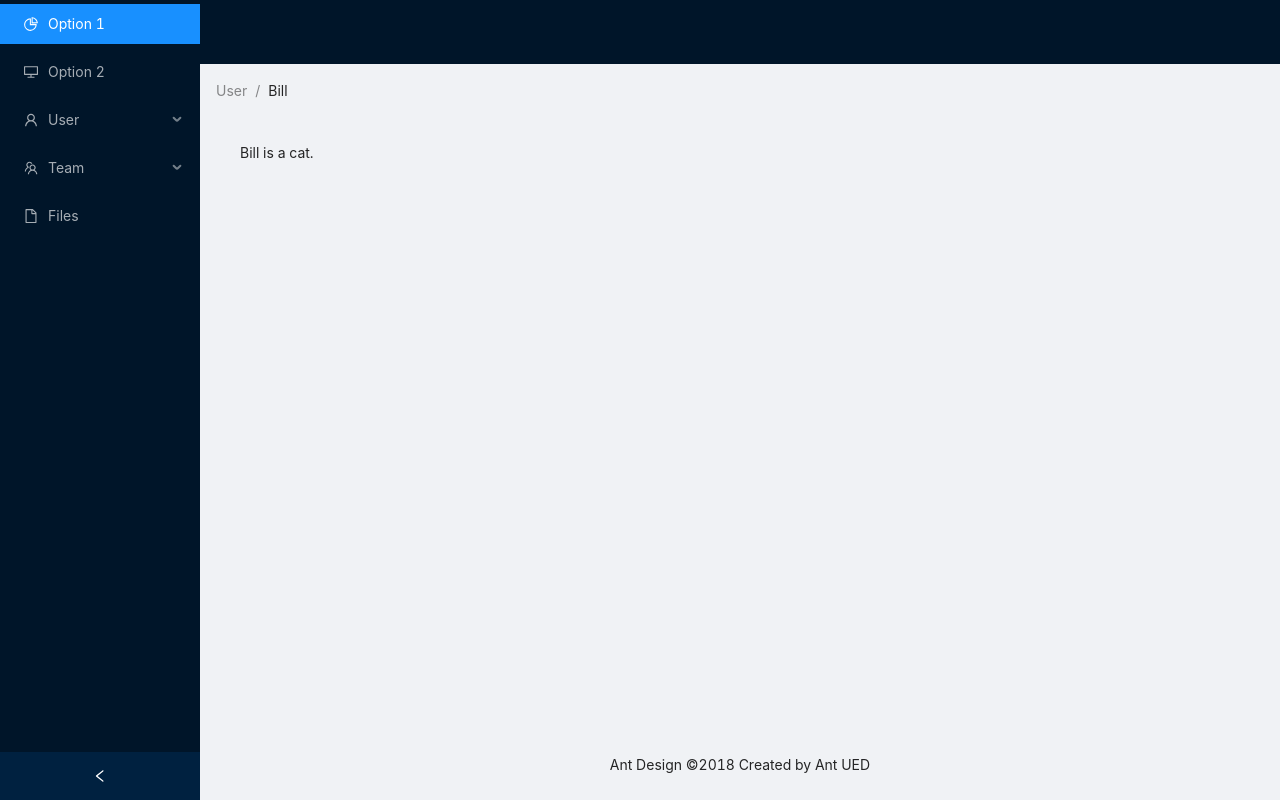
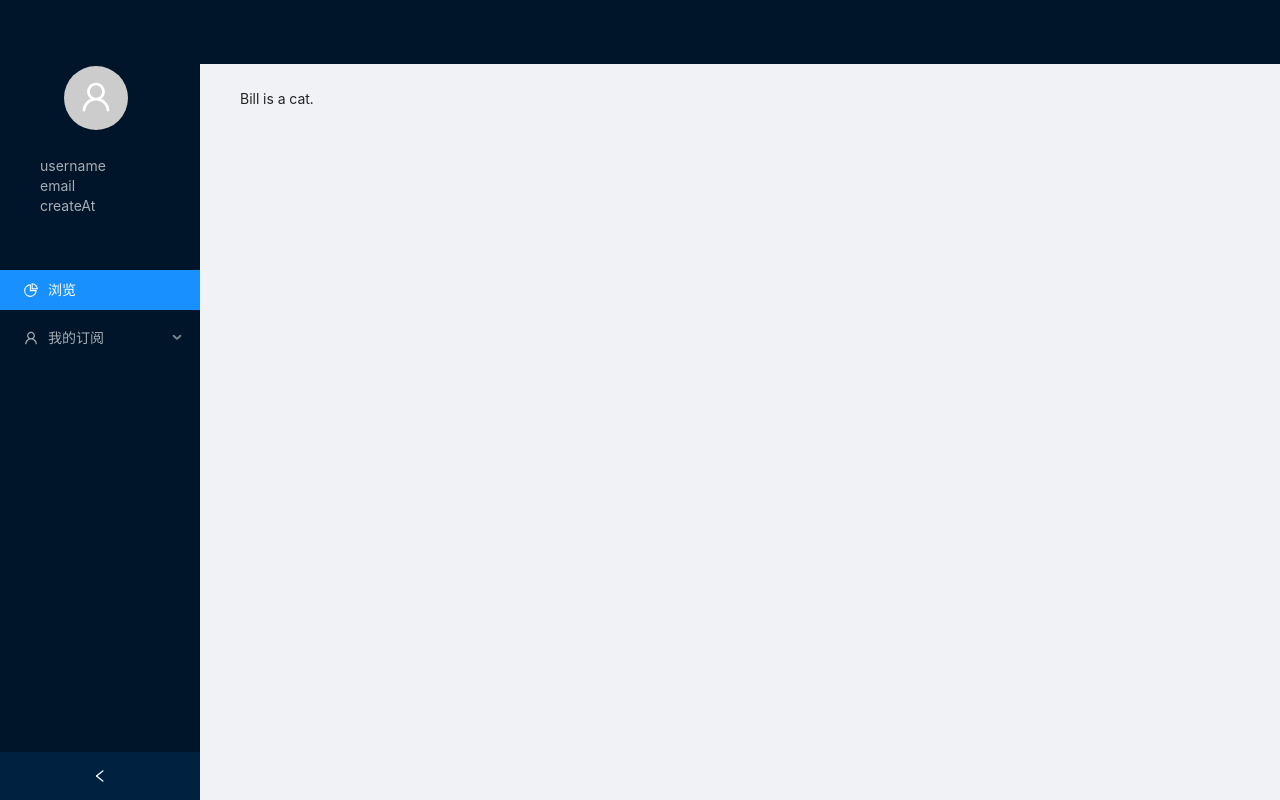
Before and after one commit to service-computing-2020/bbs_frontend, a Next.js app: page /forums in a window 1280 px wide. Built offline with nearby package versions, Linux system fonts and the light colour scheme.

Commit message:
浏览论坛ui

```diff
--- a/pages/forums/index.js
+++ b/pages/forums/index.js
@@ -1,10 +1,10 @@
-import React, { useState } from 'react';
+import React, { useState, useEffect } from 'react';
 import ReactDOM from 'react-dom';
 import styles from '../../styles/Forum.module.css'
 import 'antd/dist/antd.css';
 import ForumCard from '../../components/card'
 import 'antd/dist/antd.css';
-import { Layout, Menu, Breadcrumb } from 'antd';
+import { Layout, Menu, Breadcrumb, Avatar } from 'antd';
 import {
   DesktopOutlined,
   PieChartOutlined,
@@ -18,47 +18,48 @@ const { SubMenu } = Menu;
 
 export default function forums () {
   const [collapsed, setCollapsed] = useState(false)
+  const [avatarSize, setAvatarSize] = useState(64)
+  const [userInfoStyle, setUserInfoStyle] = useState({ height: '200px', position: 'relative' })
 
   const onCollapse = () => {
     setCollapsed(!collapsed)
+    if (avatarSize == 64) {
+      setAvatarSize(32);
+      setUserInfoStyle({ height: '80px', position: 'relative' })
+    } else {
+      setAvatarSize(64);
+      setUserInfoStyle({ height: '200px', position: 'relative' })
+    }
   }
   return (
     <Layout style={{ minHeight: '100vh' }}>
       <Sider collapsible collapsed={collapsed} onCollapse={onCollapse}>
-        <div className="logo" />
+        <div className={styles.logo}>
+
+        </div>
         <Menu theme="dark" defaultSelectedKeys={['1']} mode="inline">
+          <div style={userInfoStyle}>
+            <Avatar className={styles.avatar} size={avatarSize} icon={<UserOutlined />} />
+            {!collapsed && <div className={styles.username}>username</div>}
+            {!collapsed && <div className={styles.email}>email</div>}
+            {!collapsed && <div className={styles.create_at}>createAt</div>}
+          </div>
           <Menu.Item key="1" icon={<PieChartOutlined />}>
-            Option 1
+            浏览
           </Menu.Item>
-          <Menu.Item key="2" icon={<DesktopOutlined />}>
-            Option 2
-          </Menu.Item>
-          <SubMenu key="sub1" icon={<UserOutlined />} title="User">
-            <Menu.Item key="3">Tom</Menu.Item>
-            <Menu.Item key="4">Bill</Menu.Item>
-            <Menu.Item key="5">Alex</Menu.Item>
+          <SubMenu key="sub1" icon={<UserOutlined />} title="我的订阅">
+            <Menu.Item key="2">公共</Menu.Item>
+            <Menu.Item key="3">私有</Menu.Item>
           </SubMenu>
-          <SubMenu key="sub2" icon={<TeamOutlined />} title="Team">
-            <Menu.Item key="6">Team 1</Menu.Item>
-            <Menu.Item key="8">Team 2</Menu.Item>
-          </SubMenu>
-          <Menu.Item key="9" icon={<FileOutlined />}>
-            Files
-          </Menu.Item>
         </Menu>
       </Sider>
       <Layout className="site-layout">
         <Header className="site-layout-background" style={{ padding: 0 }} />
         <Content style={{ margin: '0 16px' }}>
-          <Breadcrumb style={{ margin: '16px 0' }}>
-            <Breadcrumb.Item>User</Breadcrumb.Item>
-            <Breadcrumb.Item>Bill</Breadcrumb.Item>
-          </Breadcrumb>
           <div className="site-layout-background" style={{ padding: 24, minHeight: 360 }}>
             Bill is a cat.
           </div>
         </Content>
-        <Footer style={{ textAlign: 'center' }}>Ant Design ©2018 Created by Ant UED</Footer>
       </Layout>
     </Layout>
   );
--- a/services/response.js
+++ b/services/response.js
@@ -4,7 +4,10 @@ export default class Response {
   code;
   constructor(res) {
     if (res.data == undefined) {
-      this.code = res.status
+      let response = res.error
+      this.data = response.data
+      this.msg = response.msg
+      this.code = response.code
     } else {
       let response = res.data
       this.data = response.data
--- a/styles/Forum.module.css
+++ b/styles/Forum.module.css
@@ -0,0 +1,31 @@
+.logo {
+  height: 66px;
+}
+
+.userInfo {
+  position: relative;
+}
+.avatar {
+  margin-top: 0px;
+  position: absolute;
+  left: 32%;
+}
+
+.username {
+  position: absolute;
+  left: 20%;
+  top: 50%;
+
+}
+
+.email {
+position: absolute;
+  left: 20%;
+  top: 60%;
+}
+
+.create_at {
+  position: absolute;
+  left: 20%;
+  top: 70%;
+}
```
